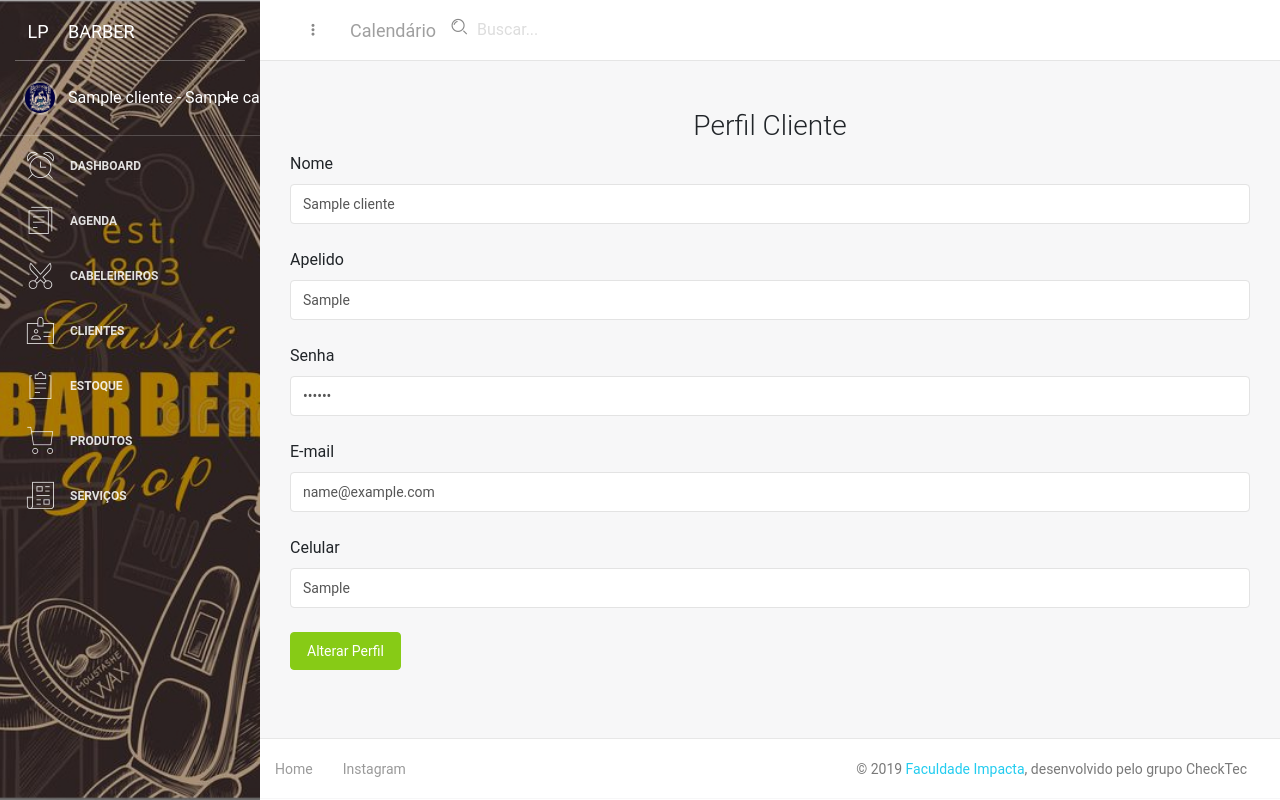
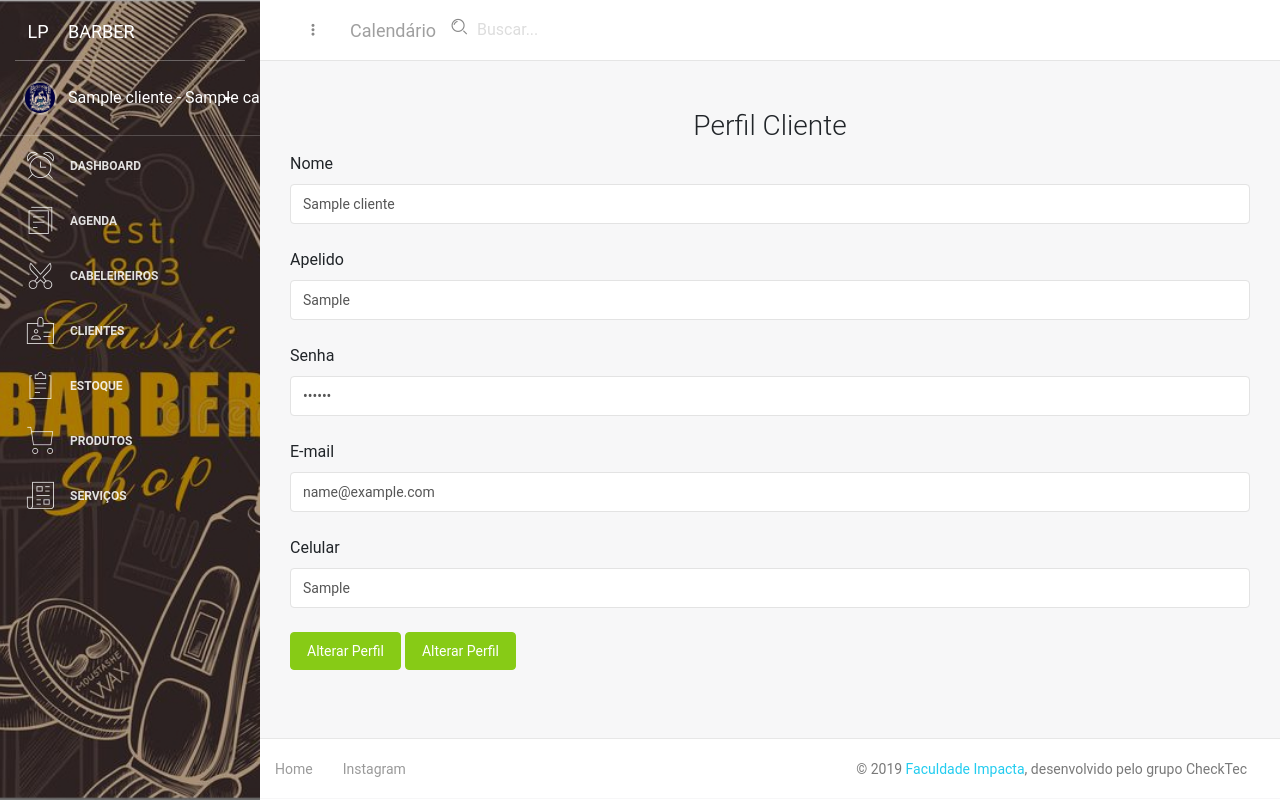
Before and after one commit to AlfaPhD/django_schedule, a Django app: page /cliente/edit/1 in a window 1280 px wide. Run offline with Django 3.2, Linux system fonts and the light colour scheme; a user stored in the database is signed in; tables that the repository leaves empty hold one stand-in row (values such as "Sample post"); some libraries are stand-ins or nearby versions.

Commit message:
correções template para cliente, ao editar perfil tipo de retorno

```diff
--- a/website/templates/website/cliente/edit.html
+++ b/website/templates/website/cliente/edit.html
@@ -19,8 +19,10 @@
             <label>Celular </label>
             <input type="text" name="celular"  value="{{ clientes.celular }}" placeholder="Celular" class="form-control"required />
             </br>
-            <button class="btn btn-success" href="cliente"> <span class="glyphicon glyphicon-add"></span>Alterar Perfil</button>
-
+            <button class="btn btn-success" href="{% url 'website:perfilCliente' %}"> <span class="glyphicon glyphicon-add"></span>Alterar Perfil</button>
+            {% if user.cabeleireiro and user.cabeleireiro.ativo %}
+                <button class="btn btn-success" href="{% url 'website:indexCliente' %}"> <span class="glyphicon glyphicon-add"></span>Alterar Perfil</button>
+            {% endif %}
         </div>
     </form>
 {% endblock %}
```
